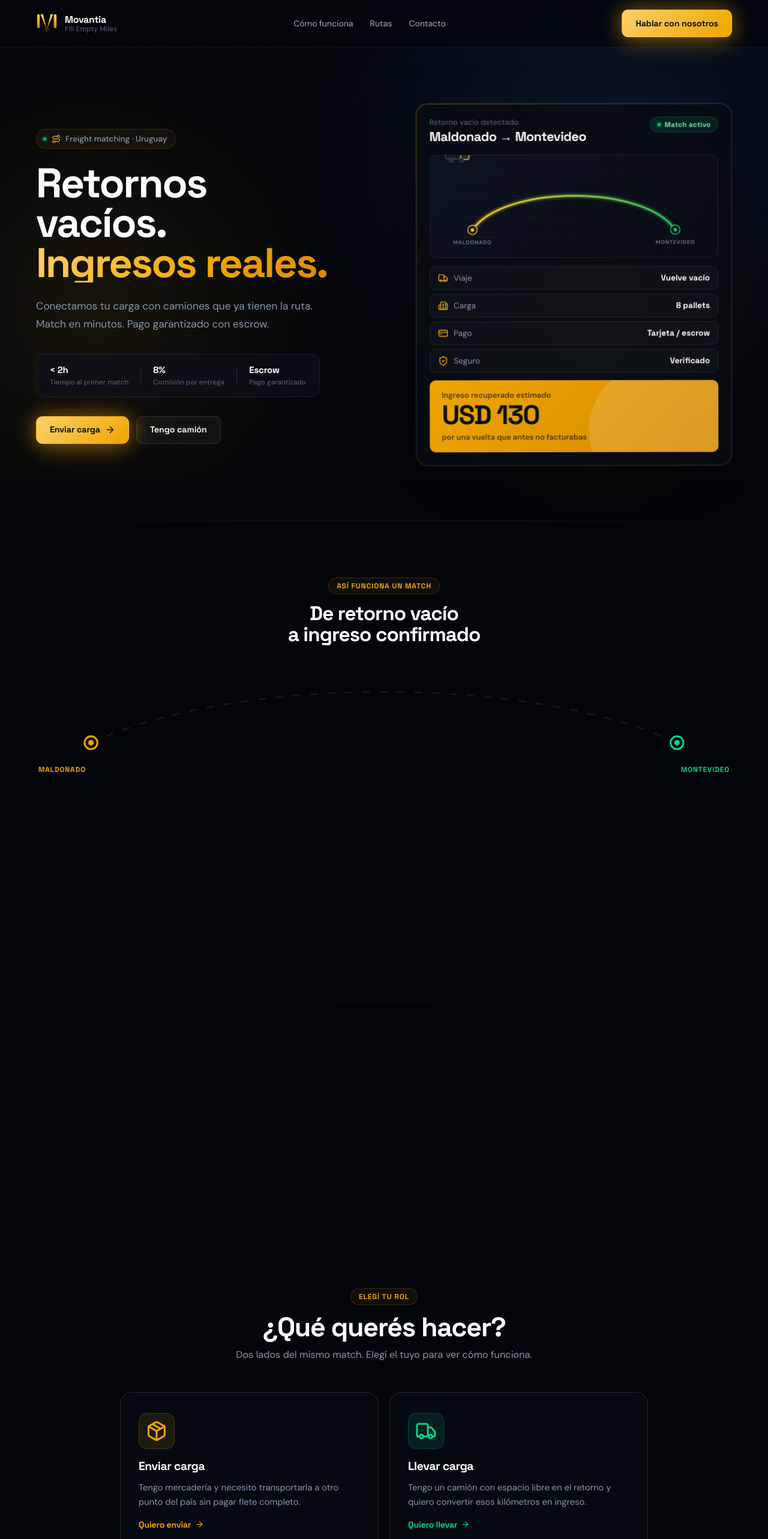
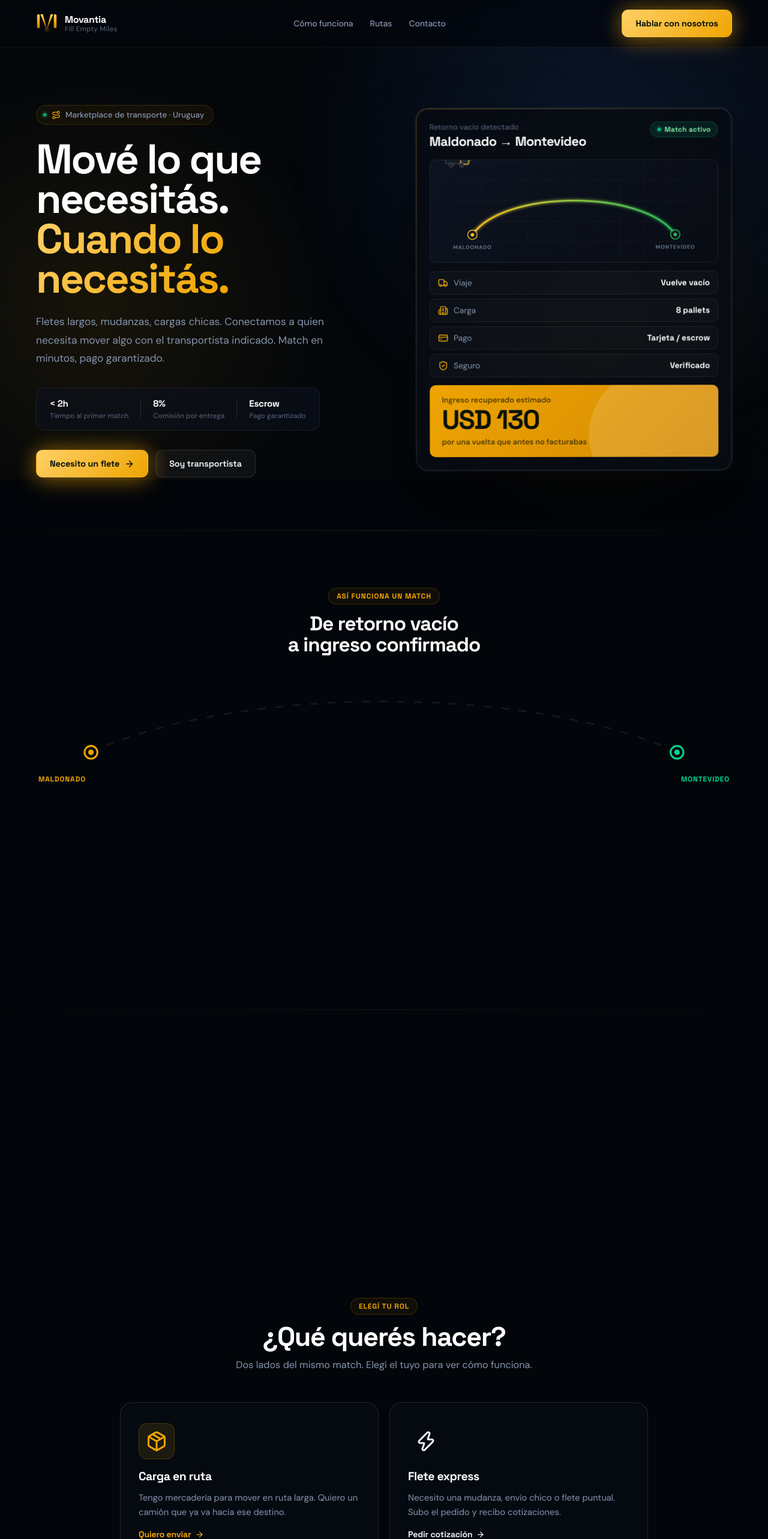
Before and after one commit to Aguslafuente/movantia-web, a React (Vite) app: page / in a window 1280 px wide. Shown: the top 2566 px of the page at 60% size. Built offline with nearby package versions, Linux system fonts and the light colour scheme.

Commit message:
feat: ampliar a marketplace — Carga en ruta + Flete express

```diff
--- a/src/App.jsx
+++ b/src/App.jsx
@@ -19,9 +19,10 @@ import {
 import './App.css'
 import ScrollJourneySection from './ScrollJourneySection'
 
-const WA = 'https://wa.me/59898534165?text=Hola%2C%20quiero%20consultar%20por%20Movantia%20Cargo'
-const WA_ENVIAR = 'https://wa.me/59898534165?text=Hola%2C%20quiero%20enviar%20una%20carga%20con%20Movantia'
-const WA_LLEVAR = 'https://wa.me/59898534165?text=Hola%2C%20quiero%20llevar%20carga%20con%20Movantia'
+const WA = 'https://wa.me/59898534165?text=Hola%2C%20quiero%20consultar%20por%20Movantia'
+const WA_ENVIAR = 'https://wa.me/59898534165?text=Hola%2C%20quiero%20enviar%20carga%20%E2%80%94%20Carga%20en%20ruta'
+const WA_LLEVAR = 'https://wa.me/59898534165?text=Hola%2C%20tengo%20cami%C3%B3n%20y%20quiero%20sumarme%20a%20Movantia'
+const WA_EXPRESS = 'https://wa.me/59898534165?text=Hola%2C%20necesito%20un%20flete%20express%20%E2%80%94%20Movantia'
 
 const ROUTES = [
   'Montevideo - Maldonado',
@@ -141,6 +142,61 @@ const LLEVAR_STEPS = [
   },
 ]
 
+const EXPRESS_STEPS = [
+  {
+    icon: <Package size={22}/>, num:'01', title:'Publicás tu pedido',
+    text:'Describís qué necesitás mover, desde dónde, hacia dónde y cuándo. Tarda 2 minutos.',
+    detail: {
+      how: 'Completás un formulario simple: qué es lo que querés mover (muebles, cajas, mercadería, etc.), punto de retiro, punto de entrega, fecha y cualquier detalle especial (frágil, pesado, requiere ayuda para carga).',
+      tips: [
+        'Podés pedir para hoy mismo o programar con anticipación.',
+        'Incluí fotos si el objeto es grande o irregular — ayuda a cotizar mejor.',
+        'No necesitás saber el precio de antemano, eso lo definen los transportistas.',
+      ],
+      time: '2 minutos completar el pedido',
+    }
+  },
+  {
+    icon: <Zap size={22}/>, num:'02', title:'Recibís cotizaciones',
+    text:'Transportistas disponibles en tu zona ven el pedido y te mandan su precio.',
+    detail: {
+      how: 'Los transportistas registrados en Movantia con camionetas, furgones o camiones chicos ven tu pedido y envían su cotización con precio, tiempo estimado y perfil verificado.',
+      tips: [
+        'Podés ver la calificación y experiencia de cada transportista antes de elegir.',
+        'Las cotizaciones llegan en minutos durante el horario activo.',
+        'No estás obligado a aceptar ninguna si no te convence.',
+      ],
+      time: 'Cotizaciones en minutos',
+    }
+  },
+  {
+    icon: <CreditCard size={22}/>, num:'03', title:'Elegís y pagás seguro',
+    text:'Seleccionás la cotización que más te cierra. El pago queda en escrow hasta la entrega.',
+    detail: {
+      how: 'Elegís al transportista que preferas por precio, calificación o disponibilidad. Pagás con tarjeta o débito. El dinero queda retenido en escrow — solo se libera cuando confirmás que recibiste todo bien.',
+      tips: [
+        'Si hay algún problema con la entrega, el dinero se devuelve.',
+        'El transportista sabe que el pago está garantizado antes de salir.',
+        'Aceptamos Visa, Mastercard y débito uruguayo.',
+      ],
+      time: '1 minuto para confirmar y pagar',
+    }
+  },
+  {
+    icon: <CheckCircle2 size={22}/>, num:'04', title:'Recibís y confirmás',
+    text:'El transportista llega, entrega todo bien. Confirmás y el pago se libera. Listo.',
+    detail: {
+      how: 'Al recibir tu encargo, confirmás la entrega desde la app o por WhatsApp. El pago se libera al transportista automáticamente. Si algo está mal, abrís una disputa y el dinero queda retenido.',
+      tips: [
+        'Tenés 24 horas para confirmar o disputar después de la entrega.',
+        'Podés calificar al transportista para ayudar a la comunidad.',
+        'El historial de todos tus fletes queda guardado en tu cuenta.',
+      ],
+      time: '1 click para confirmar la entrega',
+    }
+  },
+]
+
 /* ──────────────────────────────────────
    BRAND MARK — inline SVG isotipo
 ────────────────────────────────────── */
@@ -215,18 +271,18 @@ export default function App() {
             <div className="eyebrow">
               <span className="eyebrow-dot" />
               <Route size={15} />
-              Freight matching · Uruguay
+              Marketplace de transporte · Uruguay
             </div>
 
             <h1 className="v2-hero-h1">
-              Retornos<br/>
-              vacíos.<br/>
-              <span className="h1-accent">Ingresos reales.</span>
+              Mové lo que<br/>
+              necesitás.<br/>
+              <span className="h1-accent">Cuando lo necesitás.</span>
             </h1>
 
             <p className="v2-hero-sub">
-              Conectamos tu carga con camiones que ya tienen la ruta.
-              Match en minutos. Pago garantizado con escrow.
+              Fletes largos, mudanzas, cargas chicas. Conectamos a quien necesita
+              mover algo con el transportista indicado. Match en minutos, pago garantizado.
             </p>
 
             <div className="v2-hero-stats">
@@ -239,10 +295,10 @@ export default function App() {
 
             <div className="v2-hero-ctas">
               <a href={WA_ENVIAR} className="button button-primary" target="_blank" rel="noopener">
-                Enviar carga <ArrowRight size={17} />
+                Necesito un flete <ArrowRight size={17} />
               </a>
               <a href={WA_LLEVAR} className="button button-secondary" target="_blank" rel="noopener">
-                Tengo camión
+                Soy transportista
               </a>
             </div>
           </div>
@@ -277,17 +333,26 @@ export default function App() {
               active={role === 'enviar'}
               color="gold"
               icon={<Package size={36} />}
-              label="Enviar carga"
-              desc="Tengo mercadería y necesito transportarla a otro punto del país sin pagar flete completo."
+              label="Carga en ruta"
+              desc="Tengo mercadería para mover en ruta larga. Quiero un camión que ya va hacia ese destino."
               cta="Quiero enviar"
               onClick={() => pickRole('enviar')}
+            />
+            <ChooserCard
+              active={role === 'express'}
+              color="blue"
+              icon={<Zap size={36} />}
+              label="Flete express"
+              desc="Necesito una mudanza, envío chico o flete puntual. Subo el pedido y recibo cotizaciones."
+              cta="Pedir cotización"
+              onClick={() => pickRole('express')}
             />
             <ChooserCard
               active={role === 'llevar'}
               color="green"
               icon={<Truck size={36} />}
-              label="Llevar carga"
-              desc="Tengo un camión con espacio libre en el retorno y quiero convertir esos kilómetros en ingreso."
+              label="Soy transportista"
+              desc="Tengo camión, camioneta o utilitario. Quiero recibir pedidos y no volver vacío nunca más."
               cta="Quiero llevar"
               onClick={() => pickRole('llevar')}
             />
@@ -311,10 +376,13 @@ export default function App() {
                 {/* toggle */}
                 <div className="v2-how-toggle">
                   <button className={`role-btn${role==='enviar'?' active':''}`} onClick={()=>setRole('enviar')}>
-                    <Package size={15}/> Enviar carga
+                    <Package size={15}/> Carga en ruta
+                  </button>
+                  <button className={`role-btn${role==='express'?' active':''}`} onClick={()=>setRole('express')}>
+                    <Zap size={15}/> Flete express
                   </button>
                   <button className={`role-btn${role==='llevar'?' active':''}`} onClick={()=>setRole('llevar')}>
-                    <Truck size={15}/> Llevar carga
+                    <Truck size={15}/> Transportista
                   </button>
                 </div>
 
@@ -326,20 +394,24 @@ export default function App() {
 
                   {/* Right: steps */}
                   <div className="v2-how-steps">
-                    <p className="section-eyebrow">{role === 'enviar' ? 'Para clientes' : 'Para transportistas'}</p>
+                    <p className="section-eyebrow">
+                      {role === 'enviar' ? 'Carga en ruta' : role === 'express' ? 'Flete express' : 'Para transportistas'}
+                    </p>
                     <h2 className="v2-how-title">
                       {role === 'enviar'
                         ? 'Tu carga llega. Simple y seguro.'
+                        : role === 'express'
+                        ? 'Pedís, cotizás, confirmás.'
                         : 'Tu retorno empieza a facturar.'}
                     </h2>
-                    <StepList steps={role === 'enviar' ? ENVIAR_STEPS : LLEVAR_STEPS} role={role} />
+                    <StepList steps={role === 'enviar' ? ENVIAR_STEPS : role === 'express' ? EXPRESS_STEPS : LLEVAR_STEPS} role={role} />
 
                     <a
-                      href={role === 'enviar' ? WA_ENVIAR : WA_LLEVAR}
+                      href={role === 'enviar' ? WA_ENVIAR : role === 'express' ? WA_EXPRESS : WA_LLEVAR}
                       className="button button-primary v2-how-cta"
                       target="_blank" rel="noopener"
                     >
-                      {role === 'enviar' ? 'Publicar mi carga' : 'Publicar mi ruta'}
+                      {role === 'enviar' ? 'Publicar mi carga' : role === 'express' ? 'Pedir cotización' : 'Publicar mi ruta'}
                       <ArrowRight size={18} />
                     </a>
                   </div>
@@ -413,22 +485,26 @@ export default function App() {
             CTA FINAL
         ══════════════════════════════════════ */}
         <section id="contacto" className="container contact-section">
-          <h2>¿Tenés una ruta con kilómetros vacíos?</h2>
+          <h2>¿Necesitás mover algo o tenés vehículo disponible?</h2>
           <p>
-            Mandanos origen, destino y fecha. Te decimos si hay carga o camión
-            disponible para validar el primer match.
+            Mandanos un mensaje por WhatsApp. En minutos te conectamos con
+            la otra parte del match.
           </p>
-          <a href={WA} className="button button-primary" target="_blank" rel="noopener">
-            Cotizar por WhatsApp
-            <ArrowRight size={18} />
-          </a>
+          <div style={{ display:'flex', gap:'12px', flexWrap:'wrap', justifyContent:'center' }}>
+            <a href={WA_EXPRESS} className="button button-primary" target="_blank" rel="noopener">
+              Necesito un flete <ArrowRight size={18} />
+            </a>
+            <a href={WA_LLEVAR} className="button button-secondary" target="_blank" rel="noopener">
+              Soy transportista
+            </a>
+          </div>
         </section>
       </main>
 
       <footer className="site-footer">
         <div className="container footer-inner">
           <p>2026 Movantia. Fill Empty Miles.</p>
-          <p>Uruguay · Transporte B2B · Retornos vacíos</p>
+          <p>Uruguay · Fletes largos · Fletes express · Retornos vacíos</p>
         </div>
       </footer>
 
```
